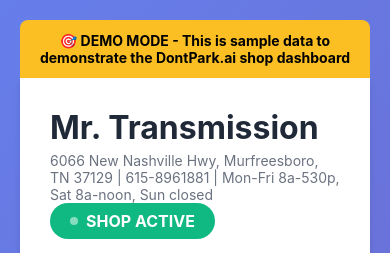
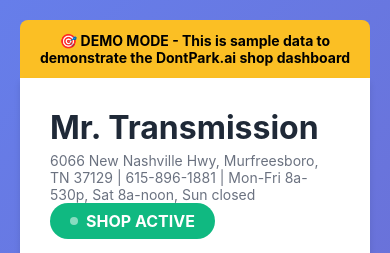
Before and after one commit to tombennin/dontpark-shop, a plain HTML site: page MrTransmission-dashboard.html in a window 390 px wide. Shown: the top 253 px of the page. Drawn offline with Linux system fonts and the light colour scheme.

Commit message:
Update MrTransmission-dashboard.html fix phone number

```diff
--- a/MrTransmission-dashboard.html
+++ b/MrTransmission-dashboard.html
@@ -340,7 +340,7 @@
             <div class="shop-info">
                 <div class="shop-details">
                     <h1>Mr. Transmission</h1>
-                    <p>6066 New Nashville Hwy, Murfreesboro, TN 37129 | 615-8961881 | Mon-Fri 8a-530p, Sat 8a-noon, Sun closed</p>
+                    <p>6066 New Nashville Hwy, Murfreesboro, TN 37129 | 615-896-1881 | Mon-Fri 8a-530p, Sat 8a-noon, Sun closed</p>
                 </div>
                 <div class="status-badge">
                     SHOP ACTIVE
```
